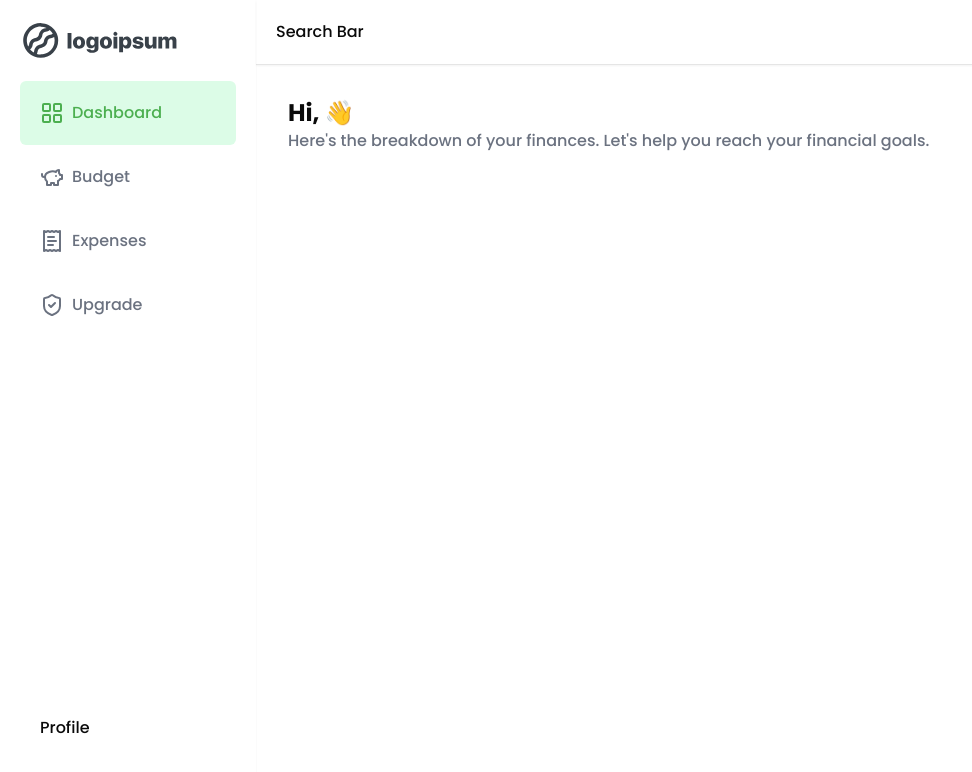
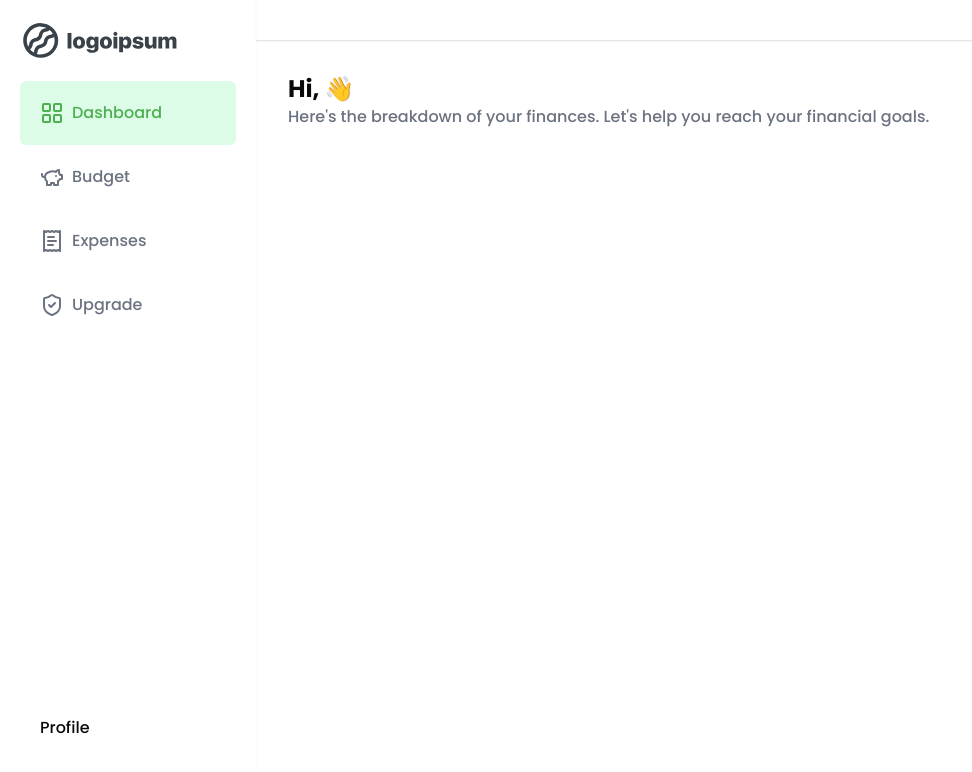
Before and after one commit to tobiasSantellan/money-manager, a Next.js app: page /dashboard in a window 1280 px wide. Shown: the top 772 px of the page, without its empty margins (0-972 px from the left). Built offline with nearby package versions, Linux system fonts and the light colour scheme; no server answers.

Commit message:
deleted search bar

```diff
--- a/app/(routes)/_components/DashboardHeader.jsx
+++ b/app/(routes)/_components/DashboardHeader.jsx
@@ -4,7 +4,7 @@ import React from "react";
 function DashboardHeader() {
   return (
     <div className="p-5 shadow-sm border-b flex justify-between">
-      <div>Search Bar</div>
+      <div></div>
       <div>
         <UserButton />
       </div>
```
